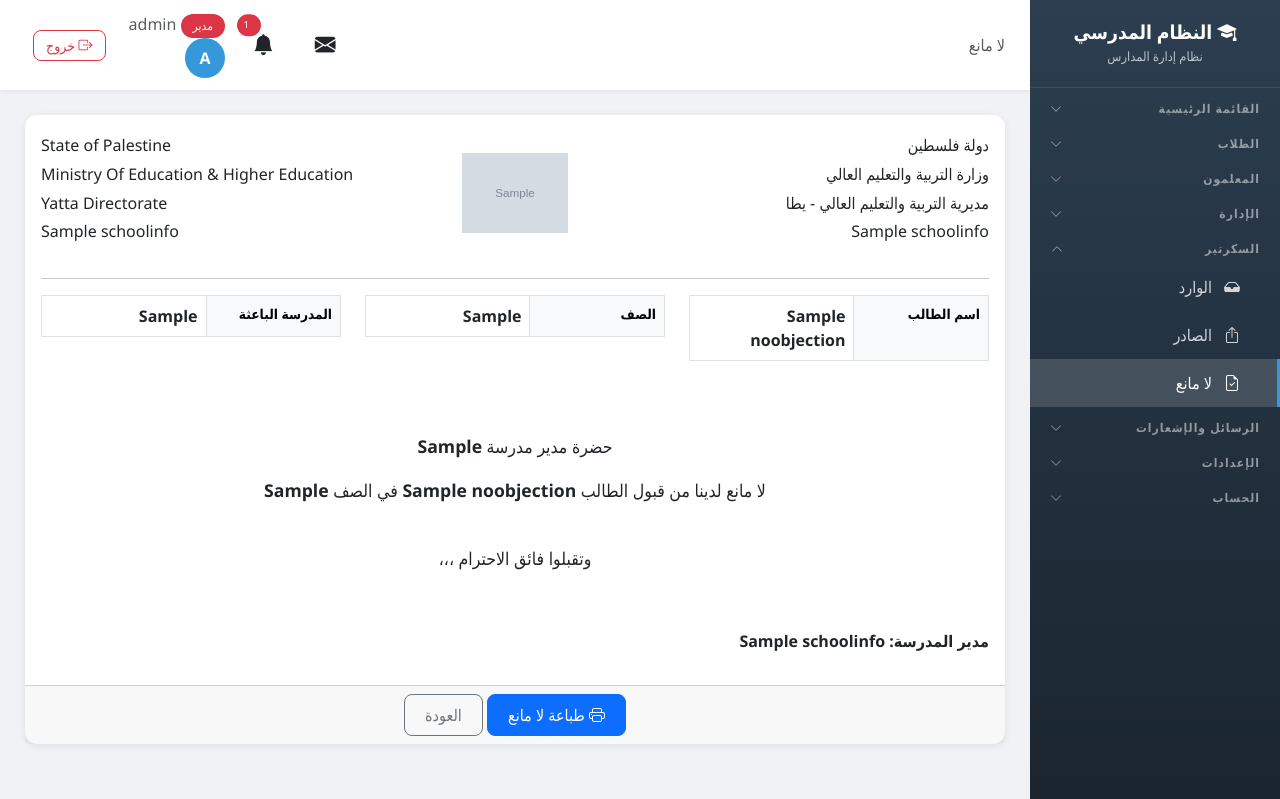
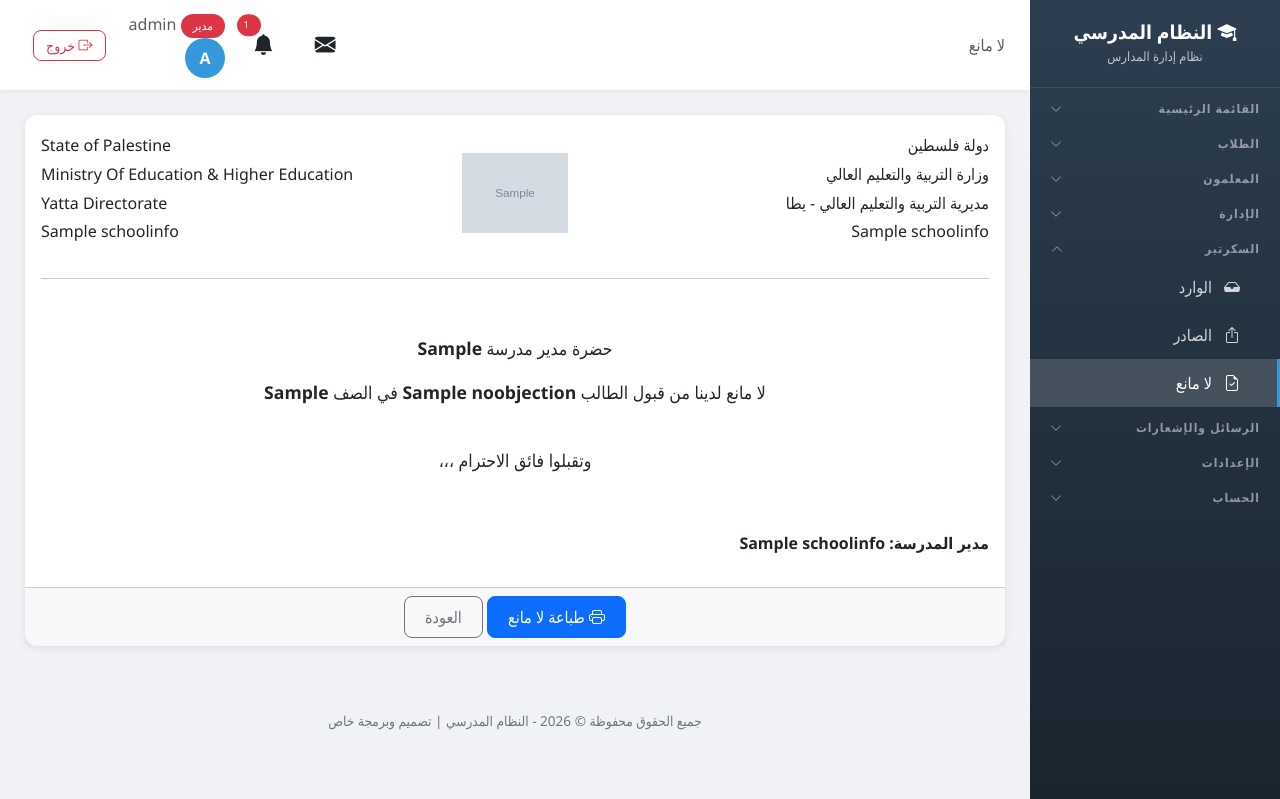
Before and after one commit to husseintech/schoolh, a Django app: page /secretary/no-objection/1/print/ in a window 1280 px wide. Shown: the top 799 px of the page. Run offline with Django 5.2, Linux system fonts and the light colour scheme; a user stored in the database is signed in; data comes from the database, SQL or seed files in the repository; tables that the repository leaves empty hold one stand-in row (values such as "Sample post"); grey boxes marked "Sample" are stand-in pictures; some libraries are stand-ins or nearby versions.

Commit message:
No Objection report: remove top data table, keep only letterhead, centered text, and left-side principal signature

```diff
--- a/templates/school/no_objection_print.html
+++ b/templates/school/no_objection_print.html
@@ -25,33 +25,6 @@
         <hr>
         {% endif %}
 
-        <div class="row g-4 mb-4">
-            <div class="col-md-4">
-                <table class="table table-bordered">
-                    <tr>
-                        <th class="table-light" style="width: 45%;">اسم الطالب</th>
-                        <td><strong>{{ obj.student_name }}</strong></td>
-                    </tr>
-                </table>
-            </div>
-            <div class="col-md-4">
-                <table class="table table-bordered">
-                    <tr>
-                        <th class="table-light" style="width: 45%;">الصف</th>
-                        <td><strong>{{ obj.student_class }}</strong></td>
-                    </tr>
-                </table>
-            </div>
-            <div class="col-md-4">
-                <table class="table table-bordered">
-                    <tr>
-                        <th class="table-light" style="width: 45%;">المدرسة الباعثة</th>
-                        <td><strong>{{ obj.sending_school }}</strong></td>
-                    </tr>
-                </table>
-            </div>
-        </div>
-
         <div class="text-center my-5 px-4" style="font-size: 1.1rem; line-height: 2.5;">
             <p>
                 حضرة مدير مدرسة <strong>{{ obj.sending_school }}</strong><br>
```
